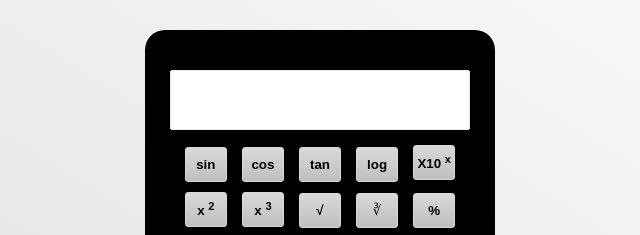
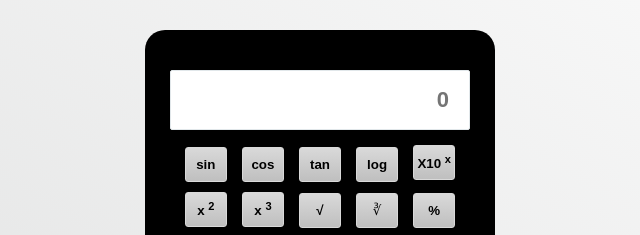
Before and after one commit to Sisamgtm07/Scientific-Calculator, a plain HTML site: page index.html in a window 1280 px wide. Shown: the part 151-386 px from the top of the page, 320-960 px from the left. Drawn offline with Linux system fonts and the light colour scheme.

Commit message:
Some changes on layout

```diff
--- a/index.html
+++ b/index.html
@@ -12,7 +12,7 @@
 
     <div class="container">
     <form name="calculator">
-        <input type="text" name="display">
+        <input type="text" name="display" placeholder="0">
         <div id="keyboard">
         <input type="button" name="btnsin" value="sin" onclick="fnsin()">
         <input type="button" name="btncos" value="cos" onclick="fncos()">
```
